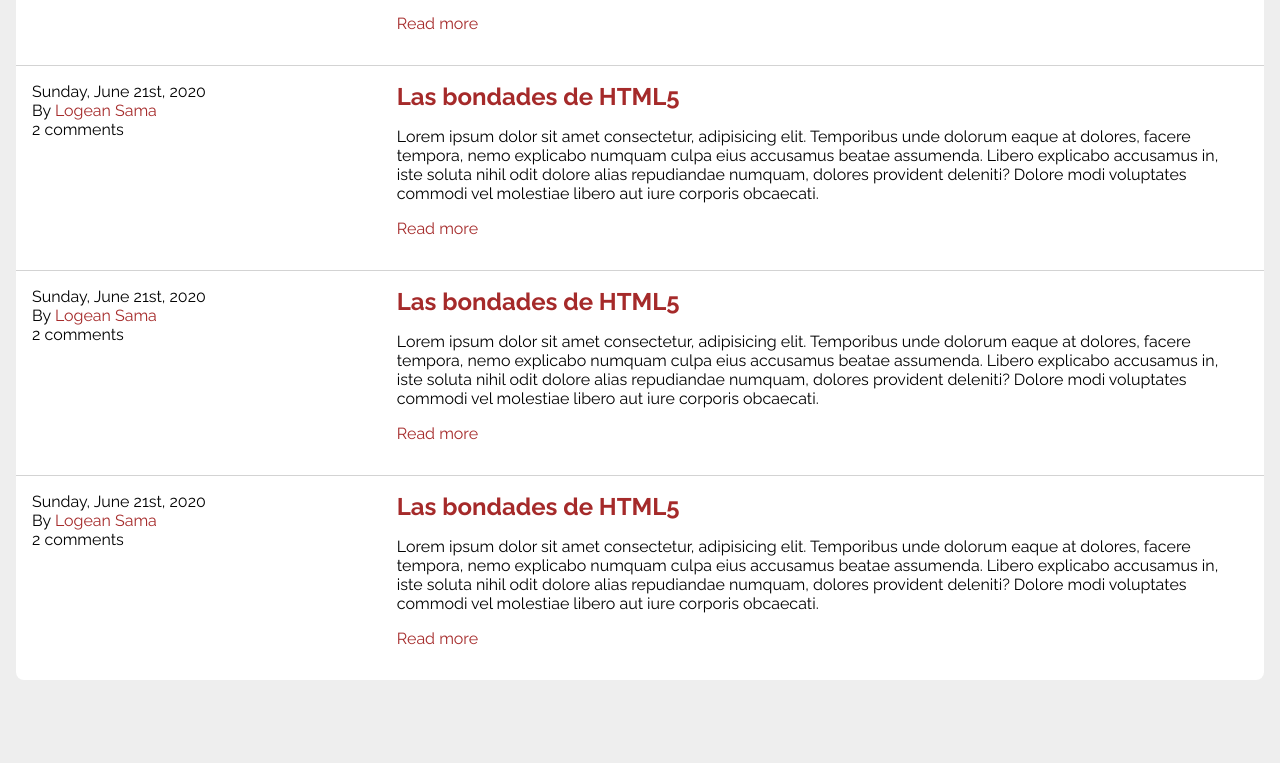
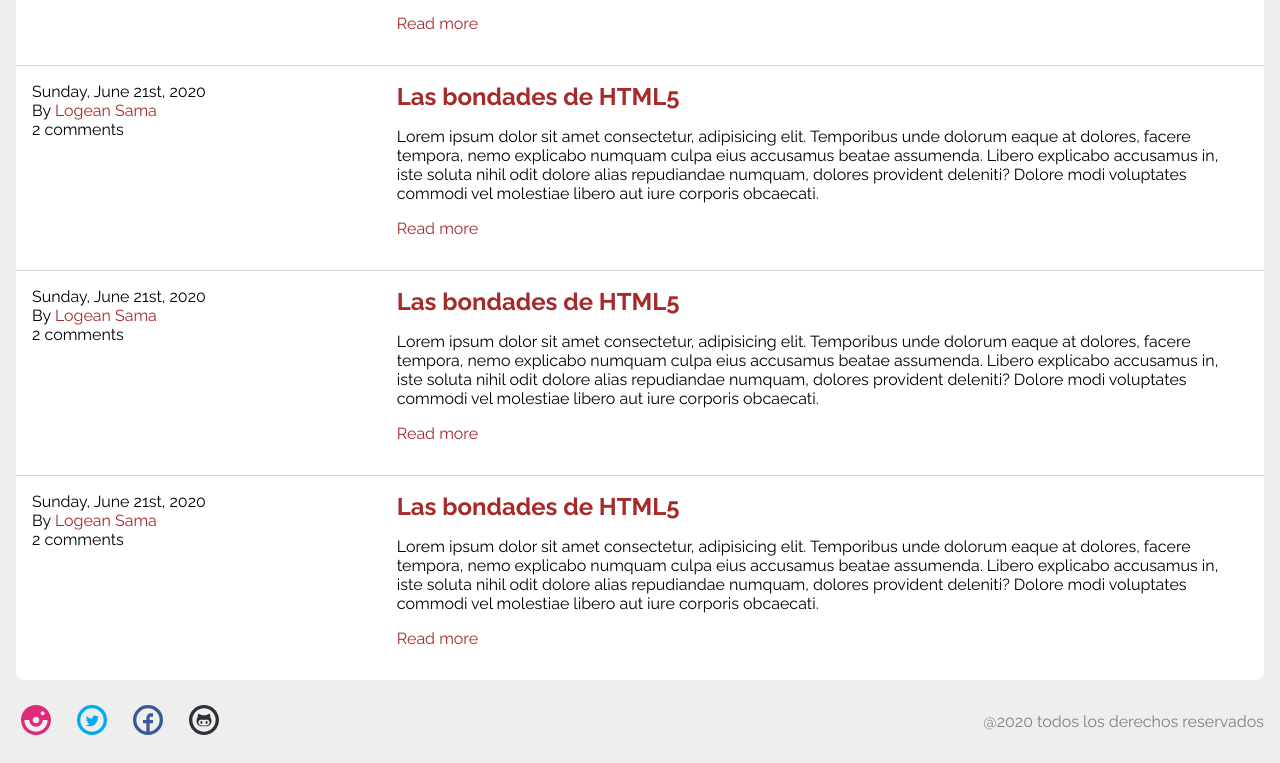
Before and after one commit to angelozdev/frontend-excercise, a React app: page / in a window 1280 px wide. Shown: the part 617-1380 px from the top of the page. Before the commit the page ends 1329 px from the top, so only its background shows below. Built offline with nearby package versions, Linux system fonts and the light colour scheme.

Commit message:
Footer component done with styles

```diff
--- a/package.json
+++ b/package.json
@@ -14,6 +14,7 @@
     "date-fns": "^2.14.0",
     "react": "^16.13.1",
     "react-dom": "^16.13.1",
+    "react-icons": "^3.10.0",
     "react-redux": "^7.2.0",
     "react-router-dom": "^5.2.0",
     "redux": "^4.0.5",
--- a/src/pages/Home.tsx
+++ b/src/pages/Home.tsx
@@ -4,6 +4,7 @@ import React, { Fragment } from 'react';
 import Header from '../react-components/Header';
 import FeaturedPage from '../react-components/FeaturedPage';
 import ListOfArticles from '../react-components/ListOfArticles';
+import Footer from '../react-components/Footer';
 
 const Home = (): JSX.Element => {
    return (
@@ -15,6 +16,7 @@ const Home = (): JSX.Element => {
             img="https://images.unsplash.com/photo-1590949527573-7ca0301ab7ac?ixlib=rb-1.2.1&ixid=eyJhcHBfaWQiOjEyMDd9&auto=format&fit=crop&w=708&q=80"
          />
          <ListOfArticles />
+         <Footer />
       </Fragment>
    )
 }
--- a/src/react-components/FeaturedPage/style.ts
+++ b/src/react-components/FeaturedPage/style.ts
@@ -37,6 +37,7 @@ export const FeaturedPageStyled = styled.article`
          padding: .5rem;
          object-fit: cover;
          border: 1px solid var(--bg-dark);
+         -webkit-user-drag: none;
       }
    }
 `
--- /dev/null
+++ b/src/react-components/Footer/index.tsx
@@ -0,0 +1,43 @@
+import React from 'react';
+
+/* styles */
+import { FooterStyled } from './style';
+import {
+   TiSocialGithubCircular,
+   TiSocialTwitterCircular,
+   TiSocialFacebookCircular,
+   TiSocialInstagramCircular
+} from 'react-icons/ti';
+
+const Footer = () => {
+   const SIZE: string = '2.5rem';
+   const colors = {
+      twitter: '#00acee',
+      facebook: '#3b5998',
+      github: '#2b3137',
+      instagram: '#dd2a7b'
+   }
+   return (
+      <FooterStyled>
+         <div className="social">
+            <a href="">
+               <TiSocialInstagramCircular color={colors.instagram} size={SIZE} />
+            </a>
+            <a href="">
+               <TiSocialTwitterCircular color={colors.twitter} size={SIZE} />
+            </a>
+            <a href="">
+               <TiSocialFacebookCircular color={colors.facebook} size={SIZE} />
+            </a>
+            <a href="">
+               <TiSocialGithubCircular color={colors.github} size={SIZE} />
+            </a>
+         </div>
+         <div className="copyright">
+            <p>@2020 todos los derechos reservados</p>
+         </div>
+      </FooterStyled>
+   )
+}
+
+export default Footer
--- /dev/null
+++ b/src/react-components/Footer/style.ts
@@ -0,0 +1,15 @@
+import styled from 'styled-components';
+
+export const FooterStyled = styled.footer`
+   display: flex;
+   justify-content: space-between;
+   align-items: center;
+
+   .copyright {
+      color: var(--color-secondary);
+   }
+
+   svg {
+      margin-right: 1rem;
+   }
+`
```
Also changed, not shown: 1 other file (tests, documents, lock files or other folders).
